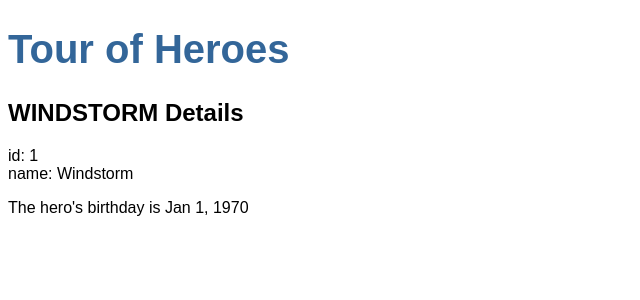
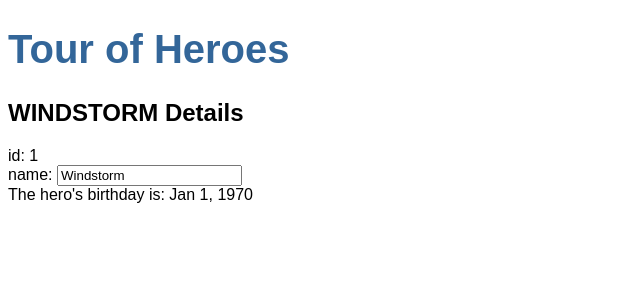
Before and after one commit to abhijit945/angular-toh-playground, an Angular app: page / in a window 1280 px wide. Shown: the top 300 px of the page, without its empty margins (0-640 px from the left). Built offline with nearby package versions, Linux system fonts and the light colour scheme.

Commit message:
added ngModel

```diff
--- a/src/app/heroes/heroes.component.html
+++ b/src/app/heroes/heroes.component.html
@@ -1,4 +1,7 @@
-<h2>{{hero.name | uppercase}} Details</h2>
-<div><span>id: </span>{{hero.id}}</div>
-<div><span>name: </span>{{hero.name}}</div>
-<p>The hero's birthday is {{ hero.birthday | date }}</p>
+<h2>{{ hero.name | uppercase }} Details</h2>
+<div><span>id: </span>{{ hero.id }}</div>
+<label
+  >name:
+  <input [(ngModel)]="hero.name" placeholder="name" />
+</label>
+<div><span>The hero's birthday is: </span>{{ hero.birthday | date }}</div>
```
Also changed, not shown: src/app/app.module.ts (+5 -11 lines).
